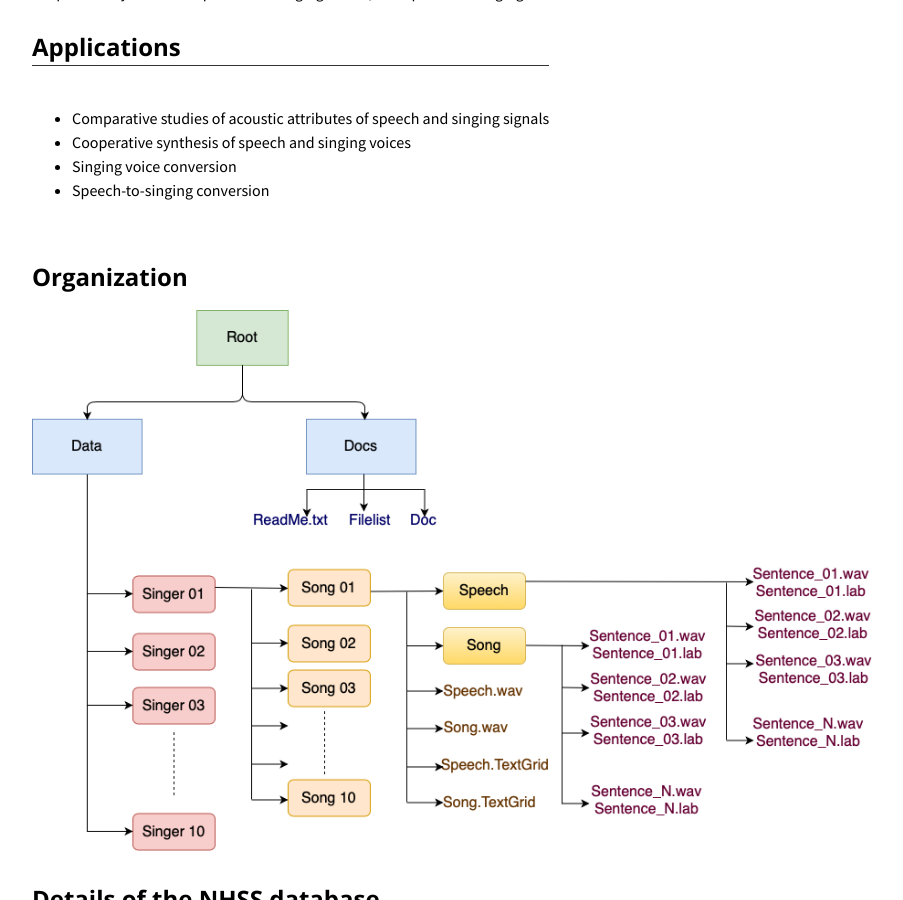
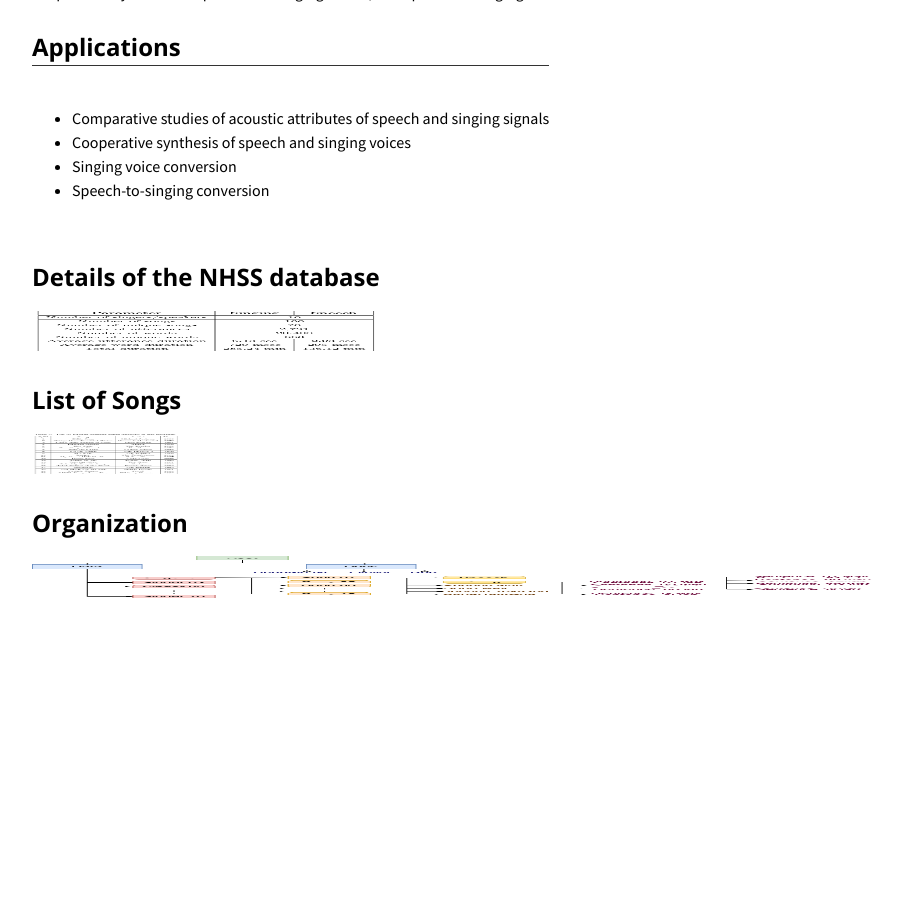
Before and after one commit to bidishasharma/bidishasharma.github.io, a Jekyll site: the page NHSS_Database/index.html, which Jekyll copies as it is, in a window 1280 px wide and 900 px high, scrolled down 424 px. Shown: the whole window, without its empty margins (188-1091 px from the left). Built offline with Jekyll 4.4.1, drawn with Linux system fonts in a browser that asks for light colours; after the commit the page ends 1057 px from its top, so only the background shows below that.

Commit message:
Update index.html

```diff
--- a/NHSS_Database/index.html
+++ b/NHSS_Database/index.html
@@ -74,16 +74,12 @@
           </div>
         </div>
 
-        <div class="flex-item flex-column">
-          <h2 class="add-top-margin">Organization</h2>
-          <img class="image" src="img/SpeechSingingCorpus-Page-1.png">
-          </h2>
-        </div>
+
         <!-------------------------------------------------------------------------------------------->
         <div class="flex-row">
           <div class="flex-item flex-column">
             <h2 class="add-top-margin">Details of the NHSS database</h2>
-            <img class="image" src="img/NHSSDatabase.png">
+            <img class="image" src="img/NHSSDatabase.png" height="42" width="42">
             </h2>
           </div>
         </div>
@@ -91,9 +87,15 @@
         <div class="flex-row">
           <div class="flex-item flex-column">
             <h2 class="add-top-margin">List of Songs</h2>
-            <img class="image" src="img/SongList.png">
+            <img class="image" src="img/SongList.png" height="42" width="42">
             </h2>
           </div>
+        </div>
+
+         <div class="flex-item flex-column">
+          <h2 class="add-top-margin">Organization</h2>
+          <img class="image" src="img/SpeechSingingCorpus-Page-1.png" height="42" width="42">
+          </h2>
         </div>
 
       </div>
```
